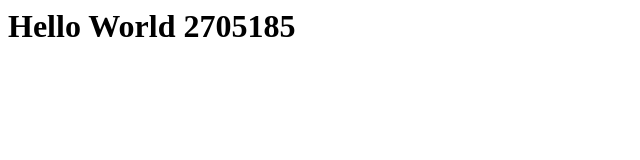
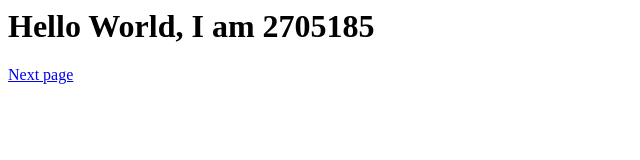
Before and after one commit to trustgodm/lab01, a plain HTML site: page index.html in a window 1280 px wide. Shown: the whole page, without its empty margins (0-640 px from the left). Drawn offline with Linux system fonts and the light colour scheme.

Commit message:
Update index.html

```diff
--- a/index.html
+++ b/index.html
@@ -1 +1,3 @@
-<h1>Hello World 2705185</h1>
+<h1>Hello World, I am 2705185</h1>
+
+<a href="2705185-lab2.html">Next page</a>
```
